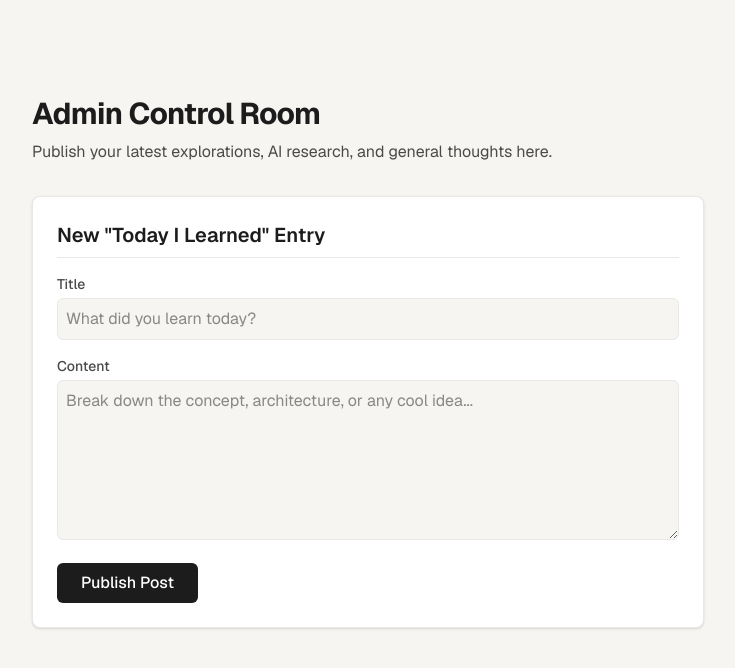
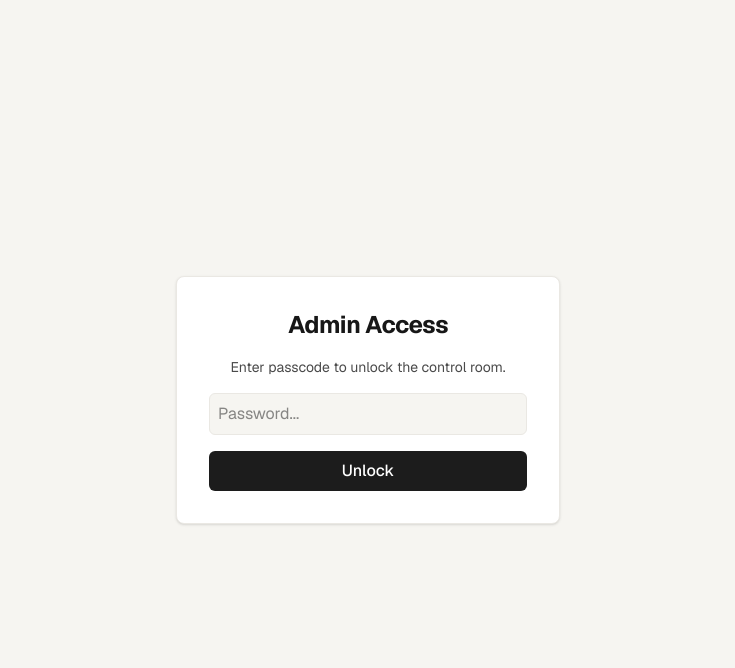
Before and after one commit to Grimzzzyy/mywebsite, a Next.js app: page /admin in a window 1280 px wide. Shown: the top 668 px of the page, without its empty margins (272-1007 px from the left). Built offline with nearby package versions, Linux system fonts and the light colour scheme.

Commit message:
fixed file mixup

```diff
--- a/app/admin/page.tsx
+++ b/app/admin/page.tsx
@@ -4,9 +4,23 @@
 import { supabase } from '../lib/supabase';
 
 export default function AdminDashboard() {
+  const [isUnlocked, setIsUnlocked] = useState(false);
+  const [password, setPassword] = useState('');
+
   const [title, setTitle] = useState('');
   const [content, setContent] = useState('');
   const [status, setStatus] = useState('');
+
+  function handleLogin(e: React.FormEvent) {
+    e.preventDefault();
+    // CHANGE YOUR PASSWORD HERE:
+    if (password === 'secret123') {
+      setIsUnlocked(true);
+    } else {
+      alert('Access Denied: Incorrect Password');
+      setPassword('');
+    }
+  }
 
   async function handleSubmit(e: React.FormEvent) {
     e.preventDefault();
@@ -25,13 +39,37 @@
     }
   }
 
+  // --- THE LOCK SCREEN ---
+  if (!isUnlocked) {
+    return (
+      <main className="min-h-screen bg-[#F6F5F1] flex items-center justify-center p-8 font-sans">
+        <form onSubmit={handleLogin} className="bg-white p-8 rounded-lg shadow-sm border border-[#EAE8E3] space-y-4 w-full max-w-sm">
+          <h1 className="text-2xl font-bold tracking-tight text-center">Admin Access</h1>
+          <p className="text-sm text-[#4A4A4A] text-center mb-4">Enter passcode to unlock the control room.</p>
+          <input
+            type="password"
+            value={password}
+            onChange={(e) => setPassword(e.target.value)}
+            className="w-full border border-[#EAE8E3] rounded-md p-2 bg-[#F6F5F1] focus:outline-none focus:ring-2 focus:ring-[#1C1C1C]"
+            placeholder="Password..."
+            required
+          />
+          <button type="submit" className="w-full bg-[#1C1C1C] text-white py-2 rounded-md hover:bg-[#4A4A4A] transition-colors font-medium">
+            Unlock
+          </button>
+        </form>
+      </main>
+    );
+  }
+
+  // --- THE CONTROL ROOM (Only shows if unlocked) ---
   return (
     <main className="min-h-screen bg-[#F6F5F1] text-[#1C1C1C] p-8 md:p-24 font-sans">
       <div className="max-w-2xl mx-auto space-y-8">
 
         <header>
           <h1 className="text-3xl font-bold tracking-tight">Admin Control Room</h1>
-          <p className="text-[#4A4A4A] mt-2">Publish your latest explorations, AI research, and general thoughts here.</p>
+          <p className="text-[#4A4A4A] mt-2">Publish your latest explorations, tech architectures, and general thoughts here.</p>
         </header>
 
         <div className="bg-white p-6 rounded-lg shadow-sm border border-[#EAE8E3]">
```
